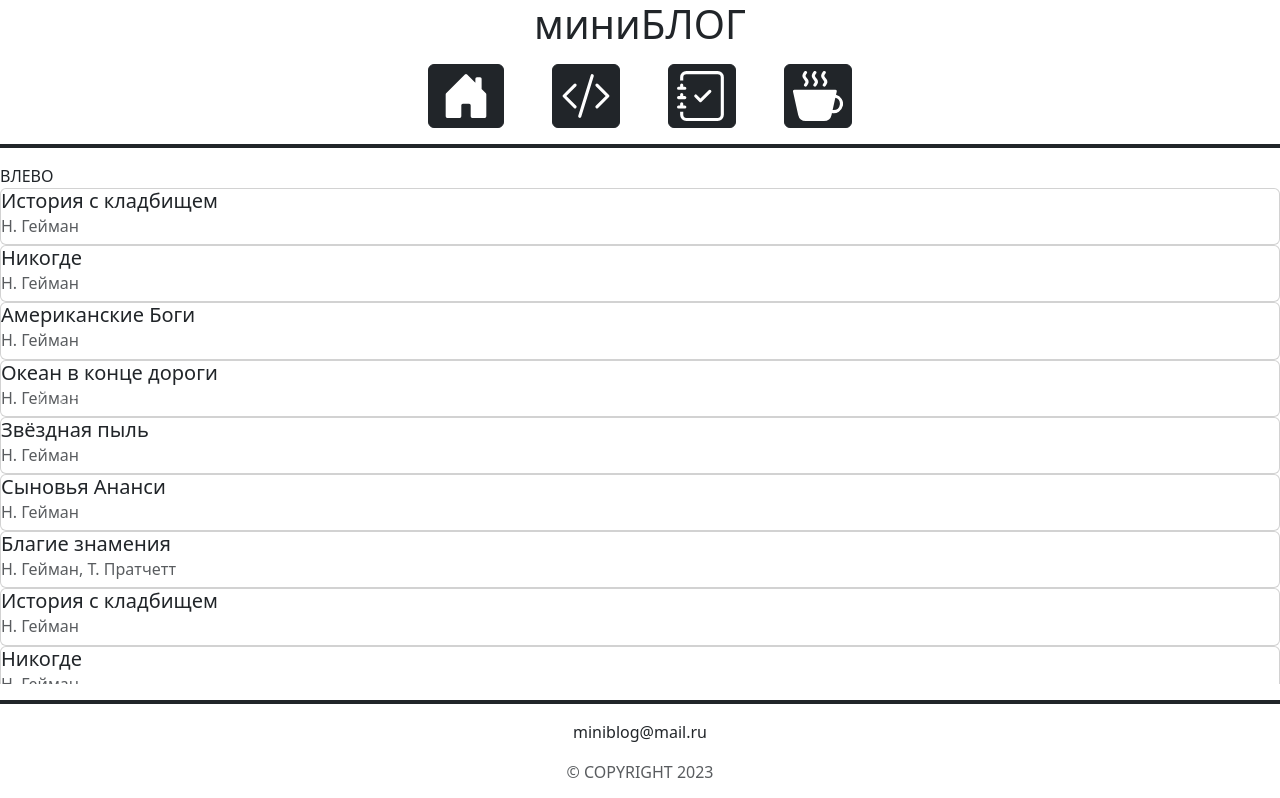
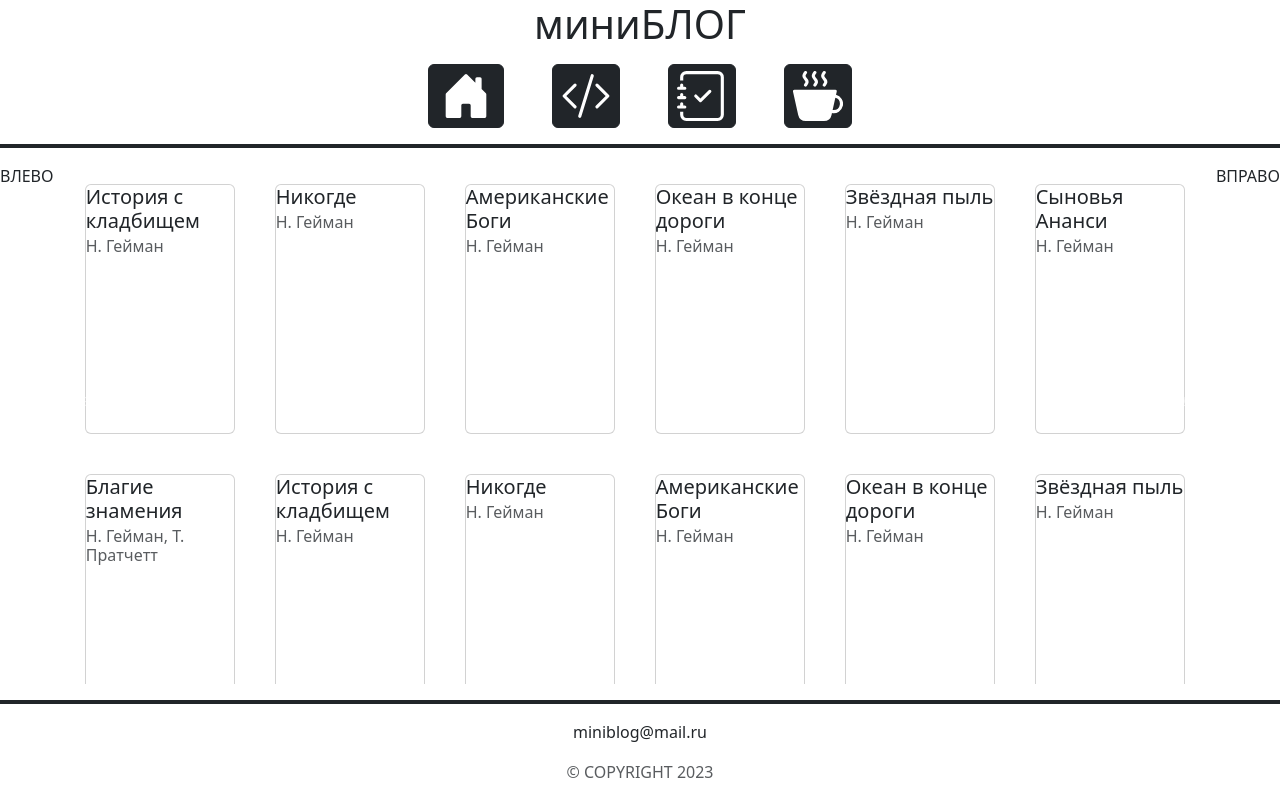
Before and after one commit to Potapov-AA/J-BLOG, a Vue app: page /books in a window 1280 px wide. Shown: the top 798 px of the page. Built offline with nearby package versions, Linux system fonts and the light colour scheme.

Commit message:
Новые классы для карточек книг

```diff
--- a/src/scss/style.scss
+++ b/src/scss/style.scss
@@ -26,3 +26,19 @@ $width_header_link: 100px;
   padding: 10px;
   margin: auto;
 }
+
+.books-content {
+  display: flex;
+  flex-direction: row;
+  justify-content: space-between;
+}
+
+.books-library {
+  display: inline-flex;
+}
+
+.book-card {
+  margin: 20px;
+  width: 150px;
+  height: 250px;
+}
```
